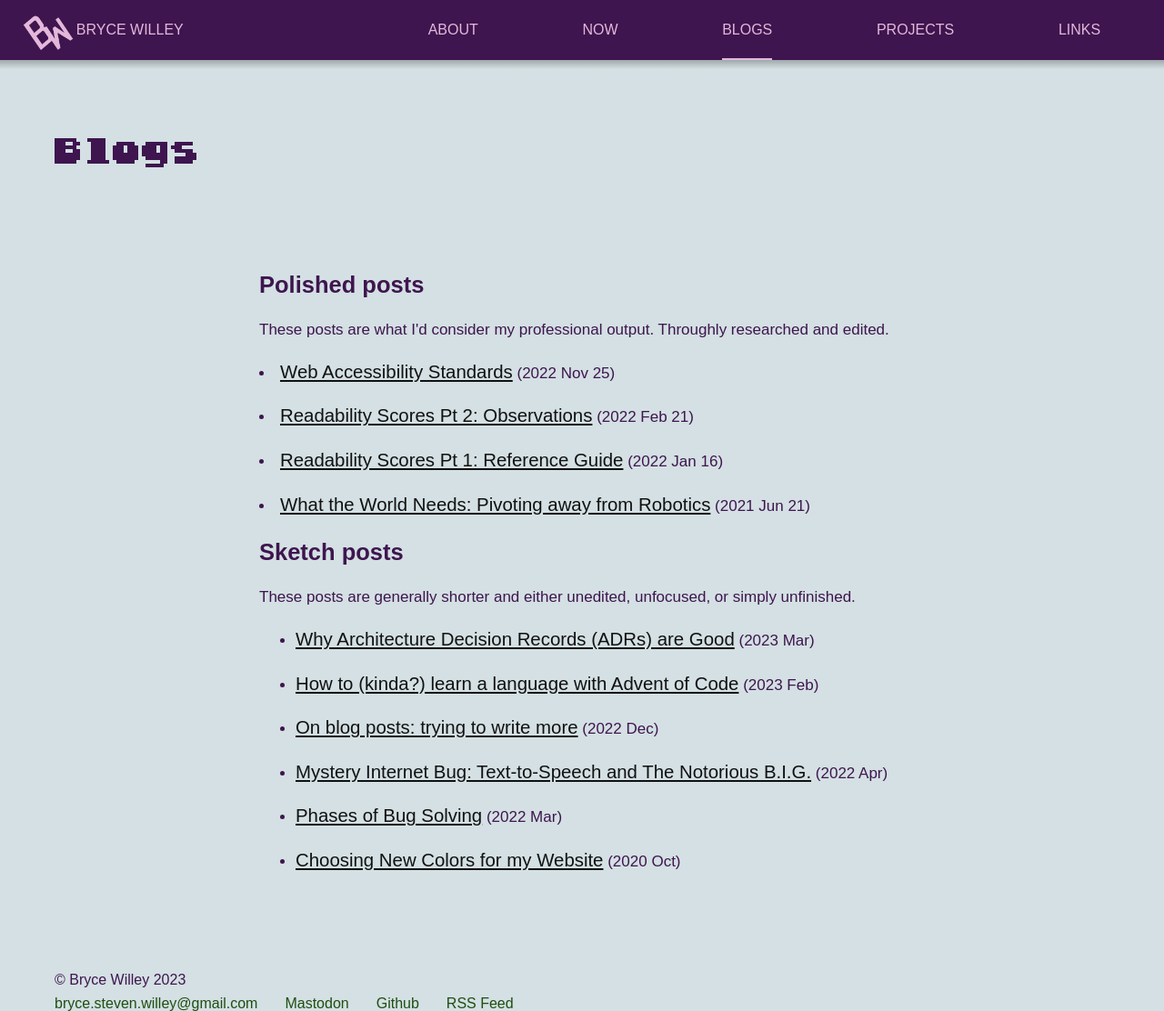
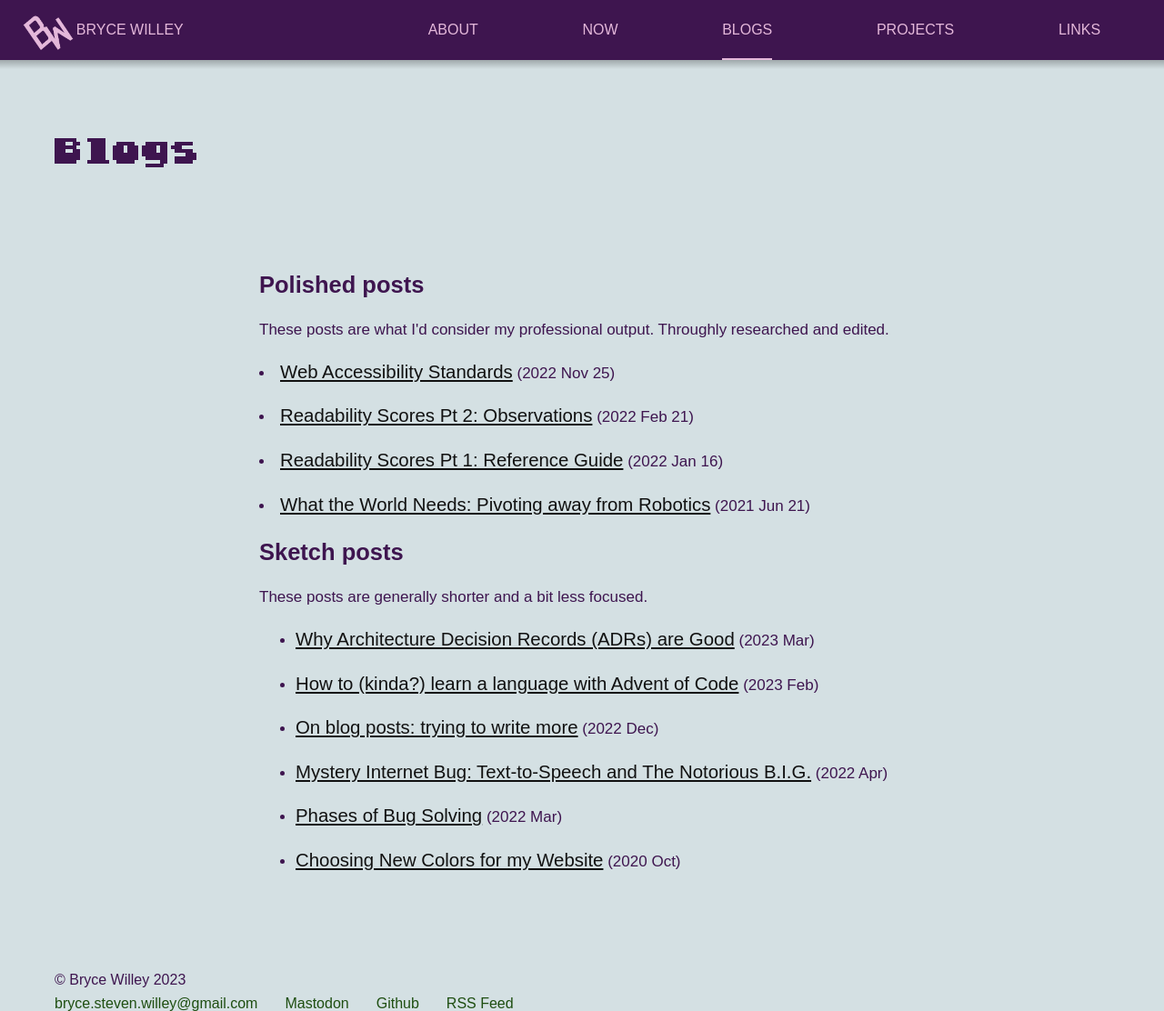
Before and after one commit to BryceStevenWilley/BryceStevenWilley.github.io, a Jekyll site: the page built from _pages/posts.md, in a window 1280 px wide. Shown: the whole page at 91% size. Built offline with Jekyll 4.4.1, drawn with Linux system fonts in a browser that asks for light colours.

Commit message:
Change wording for the sketch posts; none of those are unfinished

```diff
--- a/_pages/posts.md
+++ b/_pages/posts.md
@@ -19,7 +19,7 @@ permalink: /blogs/
 </ul>
   {% endfor %}
   <h2>Sketch posts</h2>
-  <p>These posts are generally shorter and either unedited, unfocused, or simply unfinished.</p>
+  <p>These posts are generally shorter and a bit less focused.</p>
   {% assign sketch_date_format = site.date_format | default: "%Y %b" %}
   {% assign unpolished = site.posts | where_exp: "item", "item.tags contains 'rough'" %}
   {% for post in unpolished %}
```
